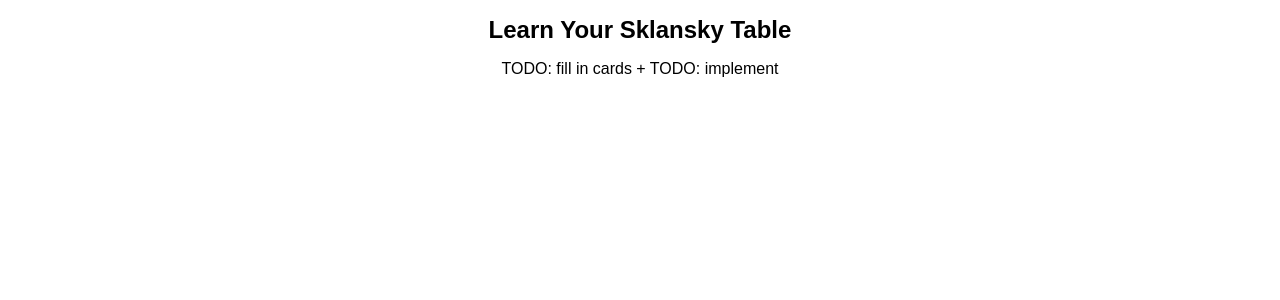
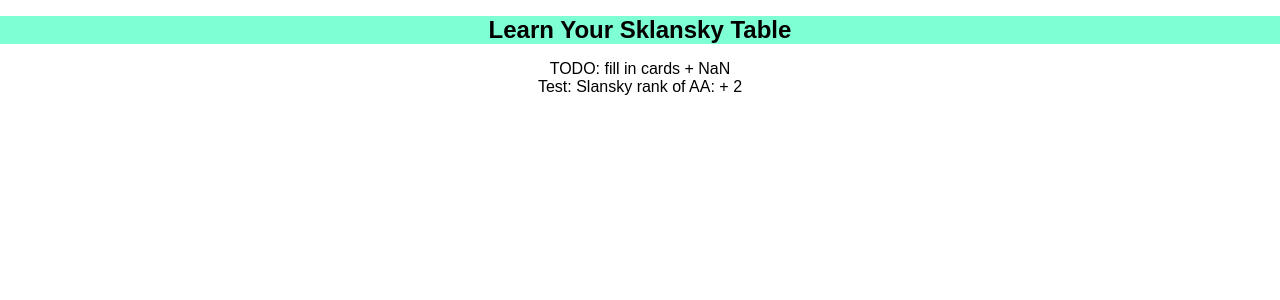
Before and after one commit to tshprecher/sklansky, a React (Create React App) app: page / in a window 1280 px wide. Shown: the top 300 px of the page. Built offline with nearby package versions, Linux system fonts and the light colour scheme.

Commit message:
rework the sklansky table

```diff
--- a/src/App.css
+++ b/src/App.css
@@ -10,6 +10,7 @@
 
 .App-title {
   font-size: 1.5em;
+  background-color: aquamarine;
 }
 
 @keyframes App-logo-spin {
--- a/src/App.tsx
+++ b/src/App.tsx
@@ -1,5 +1,7 @@
 import * as React from 'react';
 import './App.css';
+
+// Model
 
 enum Suit {
     Clubs = 1,
@@ -9,7 +11,7 @@
 }
 
 enum Value {
-    One, Two, Three, Four, Five, Six, Seven,
+    Two = 2, Three, Four, Five, Six, Seven,
     Eight, Nine, Ten, Jack, Queen, King, Ace
 }
 
@@ -20,8 +22,31 @@
         this.value = v;
         this.suit = s;
     }
-    toString() {
-        return "TODO: implement"
+    toString(): string {
+        const strVal = new Map<number, string>([
+            [Value.Two, "2"],
+            [Value.Three, "3"],
+            [Value.Four, "4"],
+            [Value.Five, "5"],
+            [Value.Six, "6"],
+            [Value.Seven, "7"],
+            [Value.Eight, "8"],
+            [Value.Nine, "9"],
+            [Value.Ten, "10"],
+            [Value.Jack, "J"],
+            [Value.Queen, "Q"],
+            [Value.King, "K"],
+            [Value.Ace, "A"],
+        ]);
+
+        const strSuit = new Map<number, string>([
+            [Suit.Clubs, "C"],
+            [Suit.Diamonds, "D"],
+            [Suit.Hearts, "H"],
+            [Suit.Spades, "S"],
+        ]);
+
+        return strVal[this.value] + strSuit[this.suit];
     }
 }
 
@@ -34,12 +59,32 @@
         this.value2 = v2;
         this.suited = suited;
     }
+
+    equals(sh: StartingHand): boolean {
+        if (this.suited !== sh.suited) {
+            return false;
+        }
+
+        let thisLower = this.value1
+        let thisUpper = this.value2
+        let shLower = sh.value1
+        let shUpper = sh.value2
+
+        if (thisLower > thisUpper) {
+            [thisLower, thisUpper] = [thisUpper, thisLower]
+        }
+        if (shLower > shUpper) {
+            [shLower, shUpper] = [shUpper, shLower]
+        }
+
+        return thisLower === shLower && thisUpper === shUpper;
+    }
 }
 
-// encode the Sklansky table (http://pokermistery.com/starting-hands-chart)
+// encode the Sklansky table (https://en.wikipedia.org/wiki/Texas_hold_%27em_starting_hands)
 const SklanskyTable = {
     1: [
-        new StartingHand(Value.Ace, Value.King, false),
+        new StartingHand(Value.Ace, Value.Ace, false),
         new StartingHand(Value.King, Value.King, false),
         new StartingHand(Value.Queen, Value.Queen, false),
         new StartingHand(Value.Jack, Value.Jack, false),
@@ -53,32 +98,24 @@
     ],
     3: [
         new StartingHand(Value.Nine, Value.Nine, false),
+        new StartingHand(Value.Ace, Value.Ten, true),
+        new StartingHand(Value.King, Value.Jack, true),
+        new StartingHand(Value.Queen, Value.Jack, true),
         new StartingHand(Value.Jack, Value.Ten, true),
-        new StartingHand(Value.Queen, Value.Jack, true),
-        new StartingHand(Value.King, Value.Jack, true),
-        new StartingHand(Value.Ace, Value.Ten, true),
         new StartingHand(Value.Ace, Value.Queen, false),
     ],
     4: [
+        new StartingHand(Value.Eight, Value.Eight, false),
+        new StartingHand(Value.King, Value.Ten, true),
+        new StartingHand(Value.Queen, Value.Ten, true),
+        new StartingHand(Value.Jack, Value.Nine, true),
         new StartingHand(Value.Ten, Value.Nine, true),
+        new StartingHand(Value.Nine, Value.Eight, true),
+        new StartingHand(Value.Ace, Value.Jack, false),
         new StartingHand(Value.King, Value.Queen, false),
-        new StartingHand(Value.Eight, Value.Eight, false),
-        new StartingHand(Value.Queen, Value.Ten, true),
-        new StartingHand(Value.Nine, Value.Eight, true),
-        new StartingHand(Value.Jack, Value.Nine, true),
-        new StartingHand(Value.Ace, Value.Jack, false),
-        new StartingHand(Value.King, Value.Ten, true),
     ],
     5: [
         new StartingHand(Value.Seven, Value.Seven, false),
-        new StartingHand(Value.Eight, Value.Seven, true),
-        new StartingHand(Value.Queen, Value.Nine, true),
-        new StartingHand(Value.Ten, Value.Eight, true),
-        new StartingHand(Value.King, Value.Jack, false),
-        new StartingHand(Value.Queen, Value.Jack, false),
-        new StartingHand(Value.Jack, Value.Ten, false),
-        new StartingHand(Value.Seven, Value.Six, true),
-        new StartingHand(Value.Nine, Value.Seven, true),
 
         // fill in the rest of the suited aces
         new StartingHand(Value.Ace, Value.Nine, true),
@@ -90,33 +127,36 @@
         new StartingHand(Value.Ace, Value.Three, true),
         new StartingHand(Value.Ace, Value.Two, true),
 
-        new StartingHand(Value.Six, Value.Five, true),
+        new StartingHand(Value.Queen, Value.Nine, true),
+        new StartingHand(Value.Ten, Value.Eight, true),
+        new StartingHand(Value.Nine, Value.Seven, true),
+        new StartingHand(Value.Eight, Value.Seven, true),
+        new StartingHand(Value.Seven, Value.Six, true),
+        new StartingHand(Value.King, Value.Jack, false),
+        new StartingHand(Value.Queen, Value.Jack, false),
+        new StartingHand(Value.Jack, Value.Ten, false),
+
+
+        new StartingHand(Value.Six, Value.Five, true), // TODO: double check this. where does this belong?
     ],
     6: [
         new StartingHand(Value.Six, Value.Six, false),
+        new StartingHand(Value.Five, Value.Five, true),
+        new StartingHand(Value.King, Value.Nine, true),
+        new StartingHand(Value.Jack, Value.Eight, true),
+        new StartingHand(Value.Eight, Value.Six, true),
+        new StartingHand(Value.Seven, Value.Five, true),
+        new StartingHand(Value.Five, Value.Four, true),
         new StartingHand(Value.Ace, Value.Ten, false),
-        new StartingHand(Value.Five, Value.Five, true),
-        new StartingHand(Value.Eight, Value.Six, true),
         new StartingHand(Value.King, Value.Ten, false),
         new StartingHand(Value.Queen, Value.Ten, false),
-        new StartingHand(Value.Five, Value.Four, true),
-        new StartingHand(Value.King, Value.Nine, true),
-        new StartingHand(Value.Jack, Value.Eight, true),
-        new StartingHand(Value.Seven, Value.Five, true),
     ],
     7: [
         new StartingHand(Value.Four, Value.Four, false),
-        new StartingHand(Value.Jack, Value.Nine, false),
-        new StartingHand(Value.Six, Value.Four, true),
-        new StartingHand(Value.Ten, Value.Nine, false),
-        new StartingHand(Value.Five, Value.Three, true),
         new StartingHand(Value.Three, Value.Three, false),
-        new StartingHand(Value.Nine, Value.Eight, false),
-        new StartingHand(Value.Four, Value.Three, true),
         new StartingHand(Value.Two, Value.Two, false),
 
         // fill in the rest of the suited kings
-        new StartingHand(Value.King, Value.Nine, true),
         new StartingHand(Value.King, Value.Eight, true),
         new StartingHand(Value.King, Value.Seven, true),
         new StartingHand(Value.King, Value.Six, true),
@@ -125,33 +165,59 @@
         new StartingHand(Value.King, Value.Three, true),
         new StartingHand(Value.King, Value.Two, true),
 
+        new StartingHand(Value.Queen, Value.Eight, true),
         new StartingHand(Value.Ten, Value.Seven, true),
-        new StartingHand(Value.Queen, Value.Eight, true),
+        new StartingHand(Value.Six, Value.Four, true),
+        new StartingHand(Value.Five, Value.Three, true),
+        new StartingHand(Value.Four, Value.Three, true),
+        new StartingHand(Value.Jack, Value.Nine, false),
+        new StartingHand(Value.Ten, Value.Nine, false),
+        new StartingHand(Value.Nine, Value.Eight, false),
     ],
     8: [
-        new StartingHand(Value.Eight, Value.Seven, false),
-        new StartingHand(Value.Ace, Value.Nine, false),
-        new StartingHand(Value.Queen, Value.Nine, false),
-        new StartingHand(Value.Seven, Value.Six, false),
+        new StartingHand(Value.Jack, Value.Seven, true),
+        new StartingHand(Value.Nine, Value.Six, true),
+        new StartingHand(Value.Eight, Value.Five, true),
+        new StartingHand(Value.Seven, Value.Four, true),
         new StartingHand(Value.Four, Value.Two, true),
         new StartingHand(Value.Three, Value.Two, true),
-        new StartingHand(Value.Nine, Value.Six, true),
-        new StartingHand(Value.Eight, Value.Five, true),
-        new StartingHand(Value.Five, Value.Eight, false),
-        new StartingHand(Value.Jack, Value.Seven, true),
+        new StartingHand(Value.Ace, Value.Nine, false),
+        new StartingHand(Value.King, Value.Nine, false),
+        new StartingHand(Value.Queen, Value.Nine, false),
+        new StartingHand(Value.Jack, Value.Eight, false),
+        new StartingHand(Value.Ten, Value.Eight, false),
+        new StartingHand(Value.Eight, Value.Seven, false),
+        new StartingHand(Value.Seven, Value.Six, false),
         new StartingHand(Value.Six, Value.Five, false),
         new StartingHand(Value.Five, Value.Four, false),
-        new StartingHand(Value.Seven, Value.Four, true),
-        new StartingHand(Value.King, Value.Nine, false),
-        new StartingHand(Value.Ten, Value.Eight, false),
     ]
 }
 
+// getSklanskyValue takes a starting hand and returns the Sklansky rank
+// from 1 to 8, or -1 if it is unplayable.
 function getSklanskyValue(hand: StartingHand): number {
+    let rank: number;
+    for (rank = 1; rank < 9; rank++) {
+        let hands = SklanskyTable[rank]
+        let h: number;
+        for (h = 0; h < hands.length; h++) {
+            if (hand.equals(hands[h])) {
+                return rank;
+            }
+        }
+    }
     return -1;
 }
 
+// Views
 
+/*function SklanskyCell({ startingHand: StartingHand }) {
+    return (
+        <div className="hello">
+            TODO: fill in sklansky cell
+      </div>
+    );
+}*/
 
 class App extends React.Component {
     public render() {
@@ -161,7 +227,10 @@
                     <h1 className="App-title">Learn Your Sklansky Table</h1>
                 </header>
                 <div>
-                    TODO: fill in cards + {new Card(Value.One, Suit.Clubs).toString()}
+                    TODO: fill in cards + {new Card(Value.Ace, Suit.Clubs).toString()}
+                </div>
+                <div>
+                    Test: Slansky rank of AA: + {getSklanskyValue(new StartingHand(Value.Ace, Value.King, false))}
                 </div>
                 <div>
 
```
